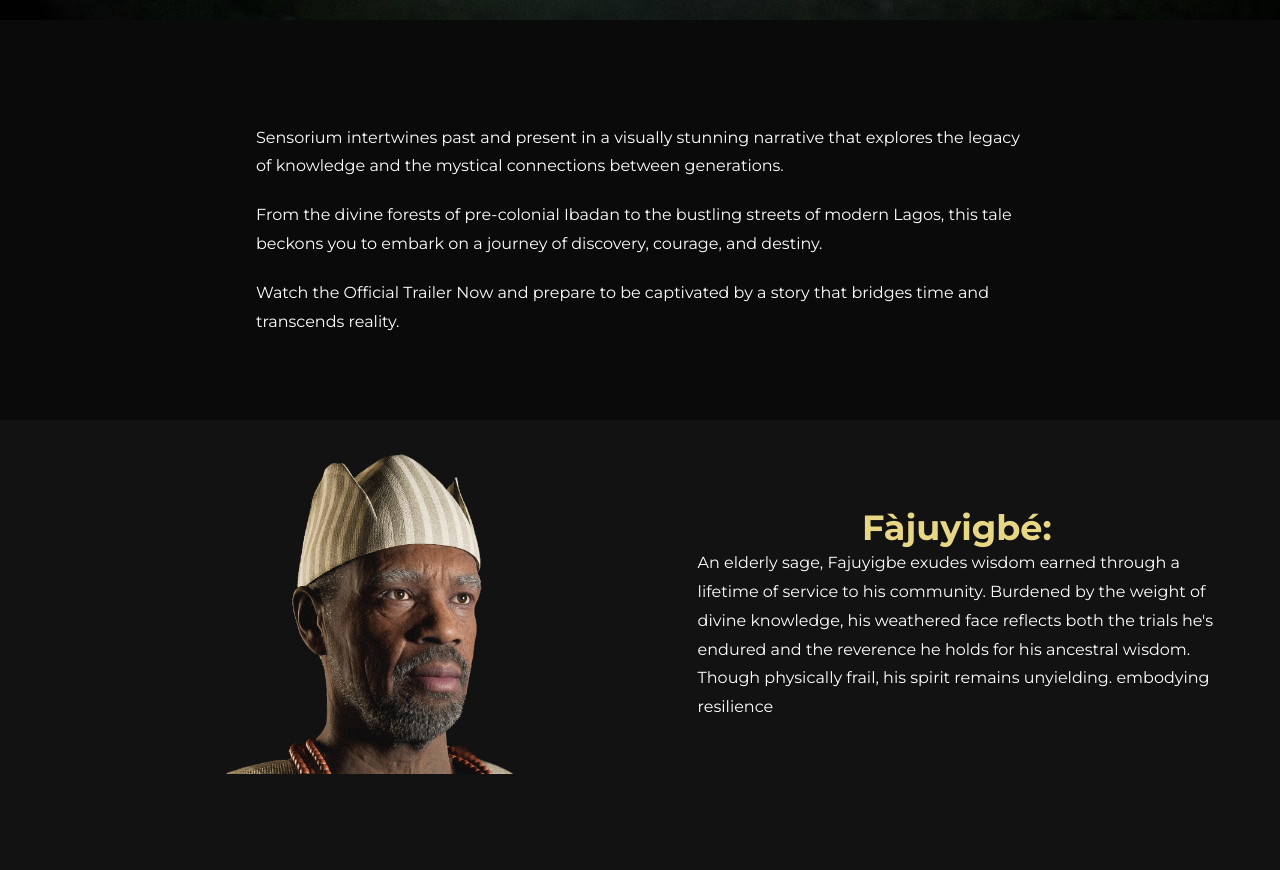
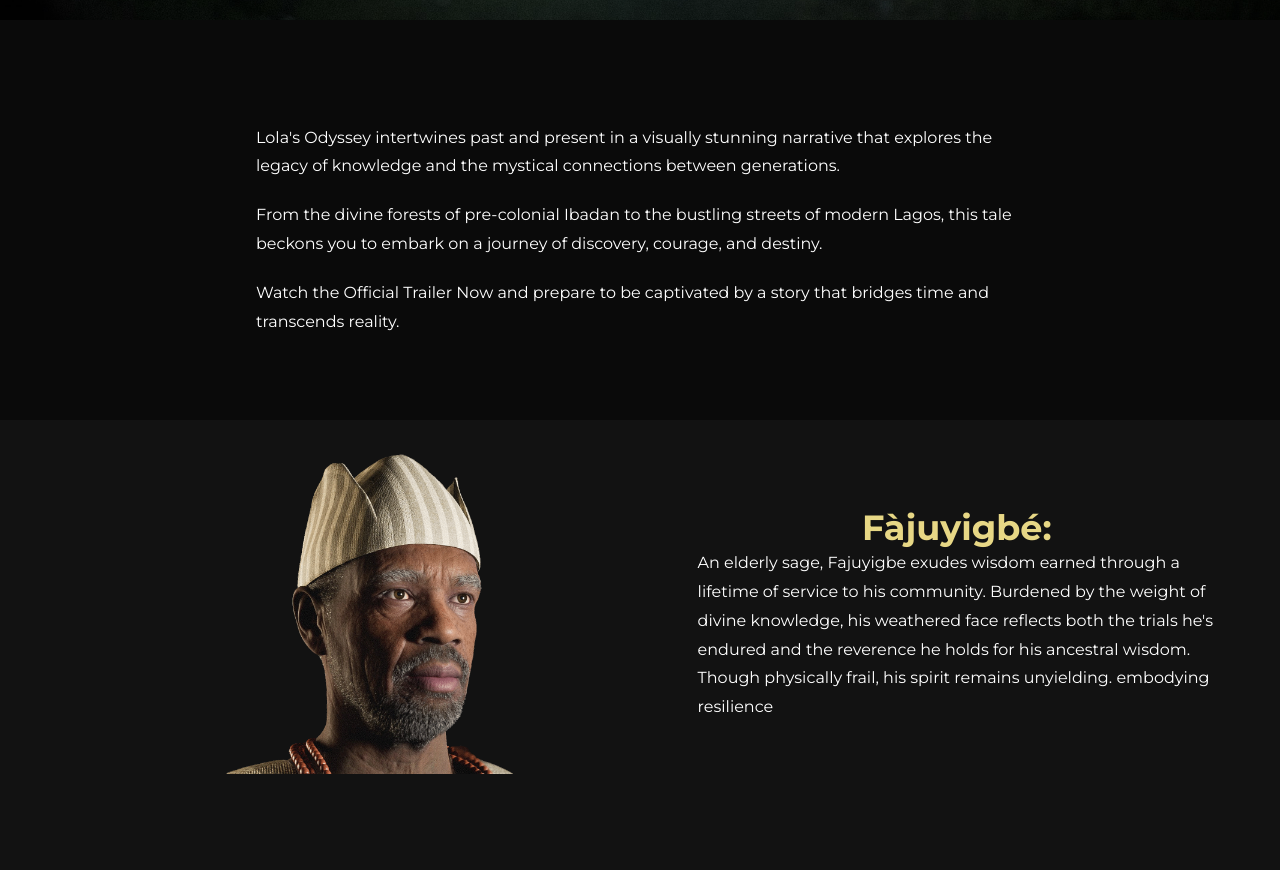
Before and after one commit to fiyinfabidun/grayedge, a React (Create React App) app: page / in a window 1280 px wide. Shown: the part 1260-2130 px from the top of the page. Built offline with nearby package versions, Linux system fonts and the light colour scheme; a web font is replaced by a local one.

Commit message:
Home.jsx

```diff
--- a/src/pages/Home.jsx
+++ b/src/pages/Home.jsx
@@ -49,7 +49,7 @@ const Home = () => {
         </div>
         <div className="text-seg">
           <div data-aos='fade-up'  className="cont">
-          <p>Sensorium intertwines past and present in a visually stunning narrative that explores the legacy of knowledge and the mystical connections between generations.
+          <p>Lola's Odyssey intertwines past and present in a visually stunning narrative that explores the legacy of knowledge and the mystical connections between generations.
           </p>
           <p>From the divine forests of pre-colonial Ibadan to the bustling streets of modern Lagos, this tale beckons you to embark on a journey of discovery, courage, and destiny.</p>
           <p>Watch the Official Trailer Now and prepare to be captivated by a story that bridges time and transcends reality.
```
